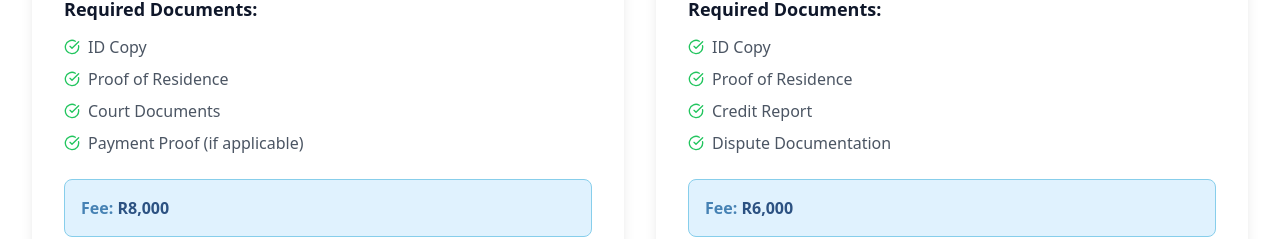
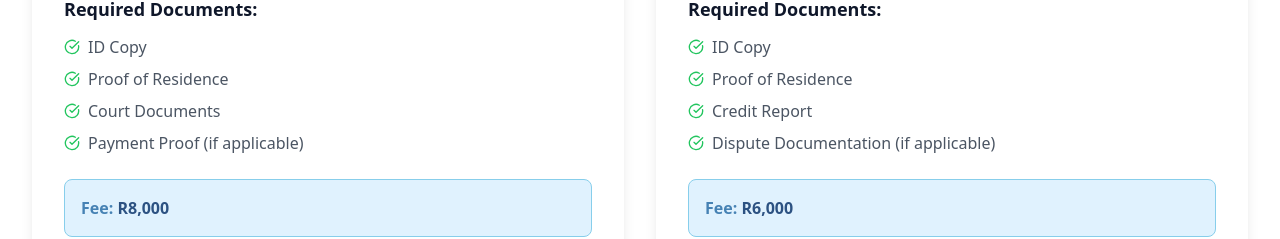
Before and after one commit to modupitumelo/rare-pieces, a React (Vite) app: page /services in a window 1280 px wide. Shown: the part 1274-1513 px from the top of the page. Built offline with nearby package versions, Linux system fonts and the light colour scheme.

Commit message:
Updated ServicesPage.tsx

```diff
--- a/src/pages/ServicesPage.tsx
+++ b/src/pages/ServicesPage.tsx
@@ -32,7 +32,7 @@ const ServicesPage = () => {
       title: "Adverse Accounts / Credit Score Fix",
       description: "Improve your credit score by removing negative listings and adverse account information.",
       details: "Clean up your credit report by removing incorrect adverse listings, disputed accounts, and improving your overall credit score.",
-      requiredDocs: ["ID Copy", "Proof of Residence", "Credit Report", "Dispute Documentation"],
+      requiredDocs: ["ID Copy", "Proof of Residence", "Credit Report", "Dispute Documentation (if applicable)"],
       fee: "R6,000",
       icon: <TrendingUp className="w-12 h-12 text-green-500" />
     },
```
